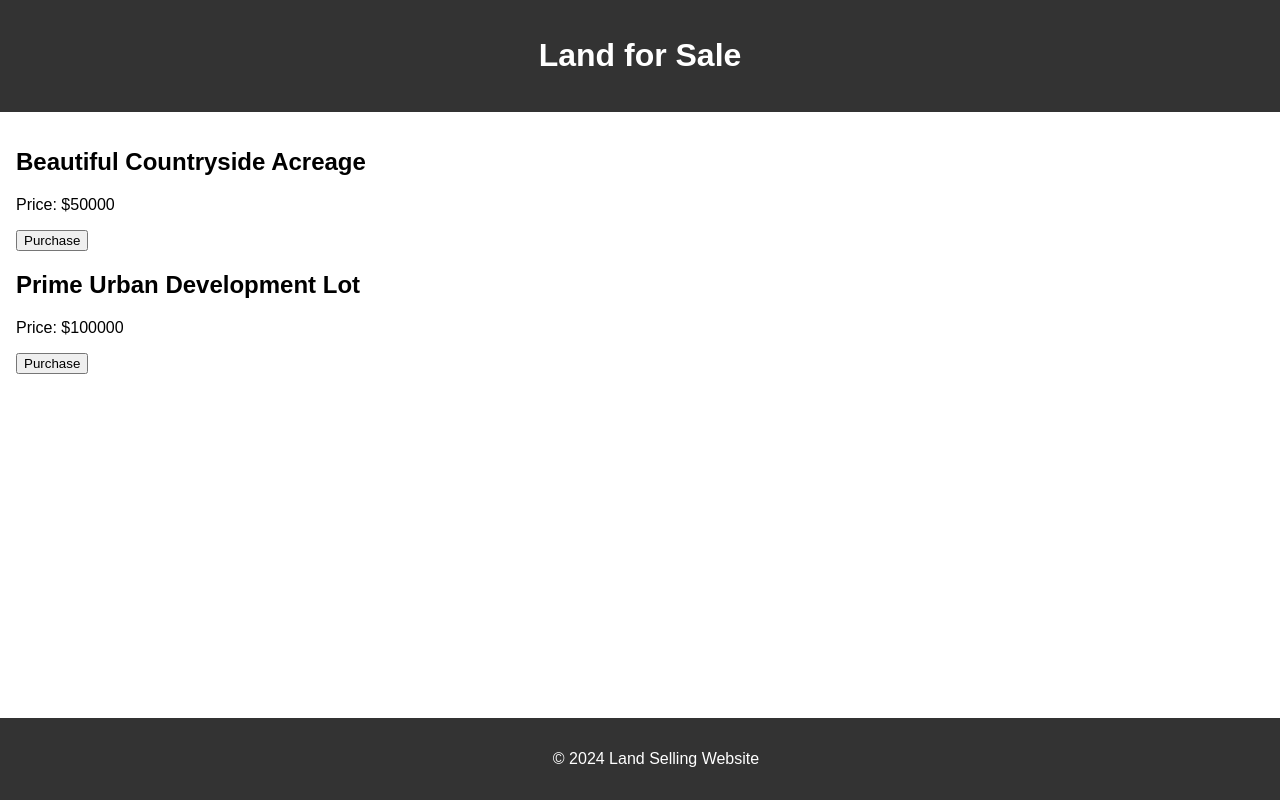
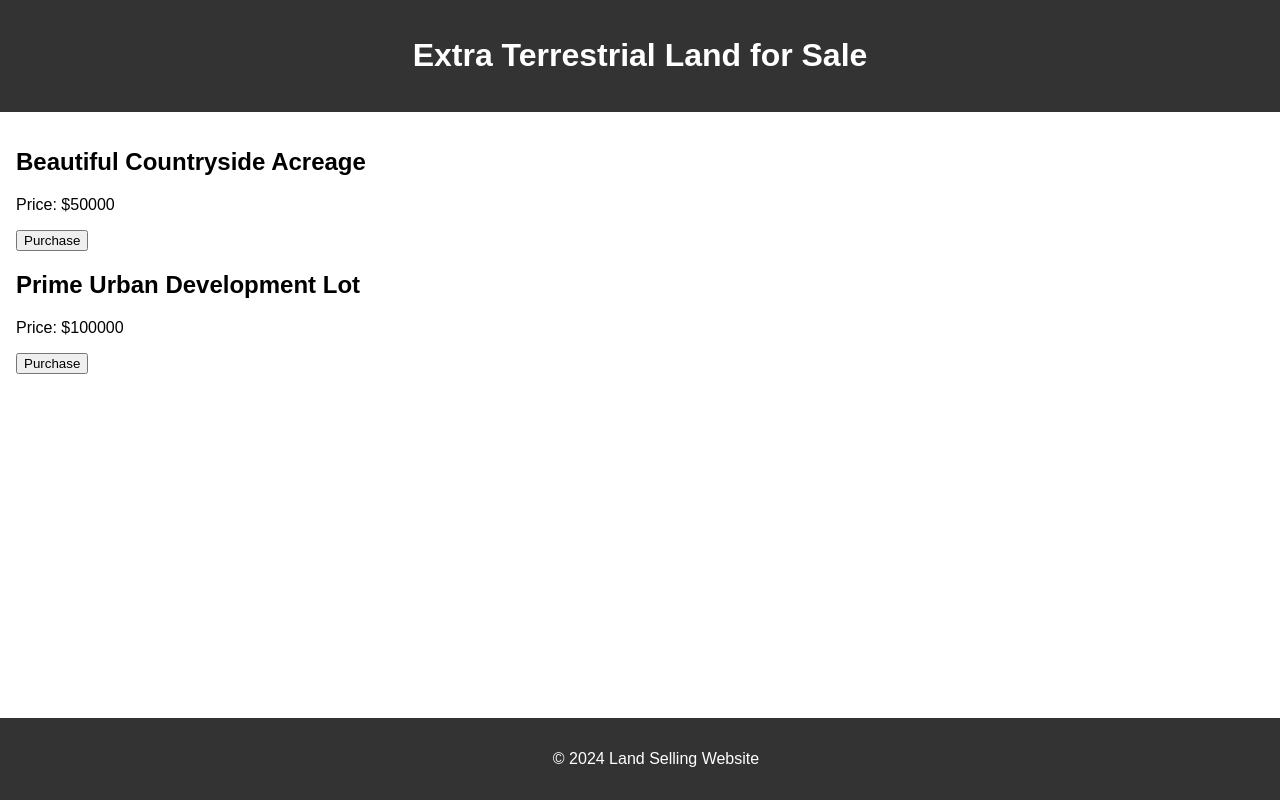
Before and after one commit to tweaker109/extraterrestrial_realestate, a plain HTML site: page index.html in a window 1280 px wide. Drawn offline with Linux system fonts and the light colour scheme.

Commit message:
Update index.html

```diff
--- a/index.html
+++ b/index.html
@@ -3,13 +3,13 @@
 <head>
     <meta charset="UTF-8">
     <meta name="viewport" content="width=device-width, initial-scale=1.0">
-    <title>Land Selling Website</title>
+    <title>Extra Terrestrial Land for Sale!</title>
     <link rel="stylesheet" href="styles.css">
 </head>
 <body>
 
     <header>
-        <h1>Land for Sale</h1>
+        <h1>Extra Terrestrial Land for Sale</h1>
     </header>
 
     <main>
```
